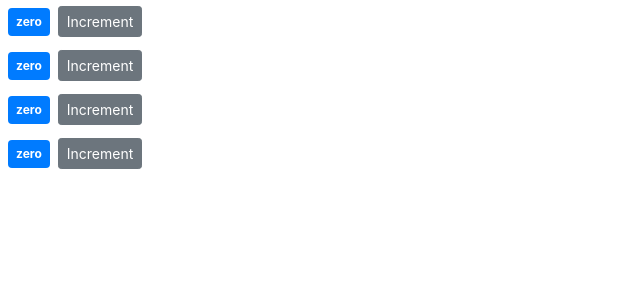
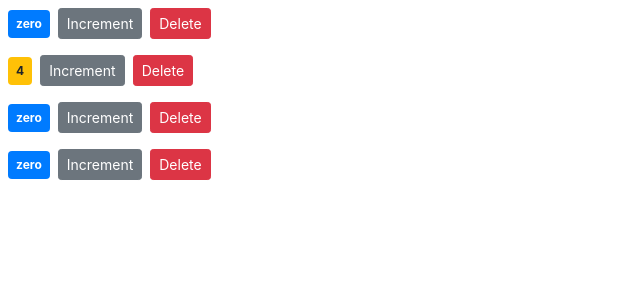
Before and after one commit to ibrajkhan/React-counter-app, a React (Create React App) app: page / in a window 1280 px wide. Shown: the top 300 px of the page, without its empty margins (0-640 px from the left). Built offline with nearby package versions, Linux system fonts and the light colour scheme.

Commit message:
Raising and handling events

```diff
--- a/src/components/counter.jsx
+++ b/src/components/counter.jsx
@@ -2,12 +2,11 @@
 
 class Counter extends Component {
   state = {
-    count: 0,
+    value: this.props.counter.value,
   };
-  handleIncrement = product => {
-    console.log(this.state.count);
-    this.setState({count : this.state.count + 1})
-
+  handleIncrement = (product) => {
+    console.log(this.state.value);
+    this.setState({ value: this.state.value + 1 });
   };
 
   render() {
@@ -15,22 +14,23 @@
       <div>
         <span className={this.getBadgeClasses()}>{this.formatCount()}</span>
         <button
-          onClick={ () => this.handleIncrement(this.state.count)}
+          onClick={() => this.handleIncrement(this.state.value)}
           className="btn btn-secondary btn-sm"
         >
           Increment
         </button>
+        <button onClick = {() => this.props.onDelete(this.props.counter.id)} className="btn btn-danger btn-sm m-2">Delete</button>
       </div>
     );
   }
   getBadgeClasses() {
     let classes = "badge m-2 p-2 badge-";
-    classes += this.state.count === 0 ? "primary" : "warning";
+    classes += this.state.value === 0 ? "primary" : "warning";
     return classes;
   }
 
   formatCount() {
-    const { count } = this.state;
+    const { value: count } = this.state;
     return count === 0 ? "zero" : count;
   }
 }
--- a/src/components/counters.jsx
+++ b/src/components/counters.jsx
@@ -5,16 +5,26 @@
   state = {
     counters: [
       { id: 0, value: 0 },
-      { id: 1, value: 0 },
+      { id: 1, value: 4 },
       { id: 2, value: 0 },
       { id: 3, value: 0 },
     ],
   };
+
+  handelDelete = (counterId) => {
+    const counters = this.state.counters.filter((c) => c.id !== counterId);
+    this.setState({ counters });
+  };
+
   render() {
     return (
       <div>
-        {this.state.counters.map( counter => (
-          <Counter key={counter.id} />
+        {this.state.counters.map((counter) => (
+          <Counter
+            key={counter.id}
+            counter = {counter}
+            onDelete={this.handelDelete}
+          />
         ))}
       </div>
     );
```
